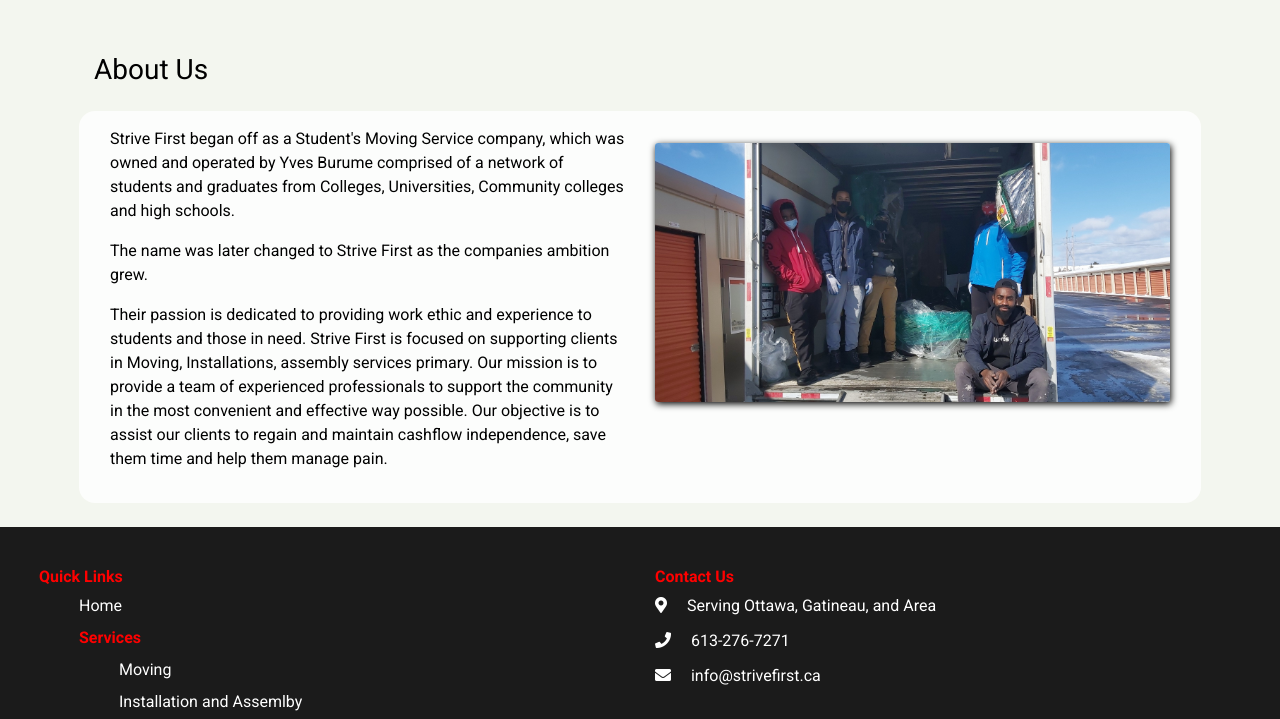
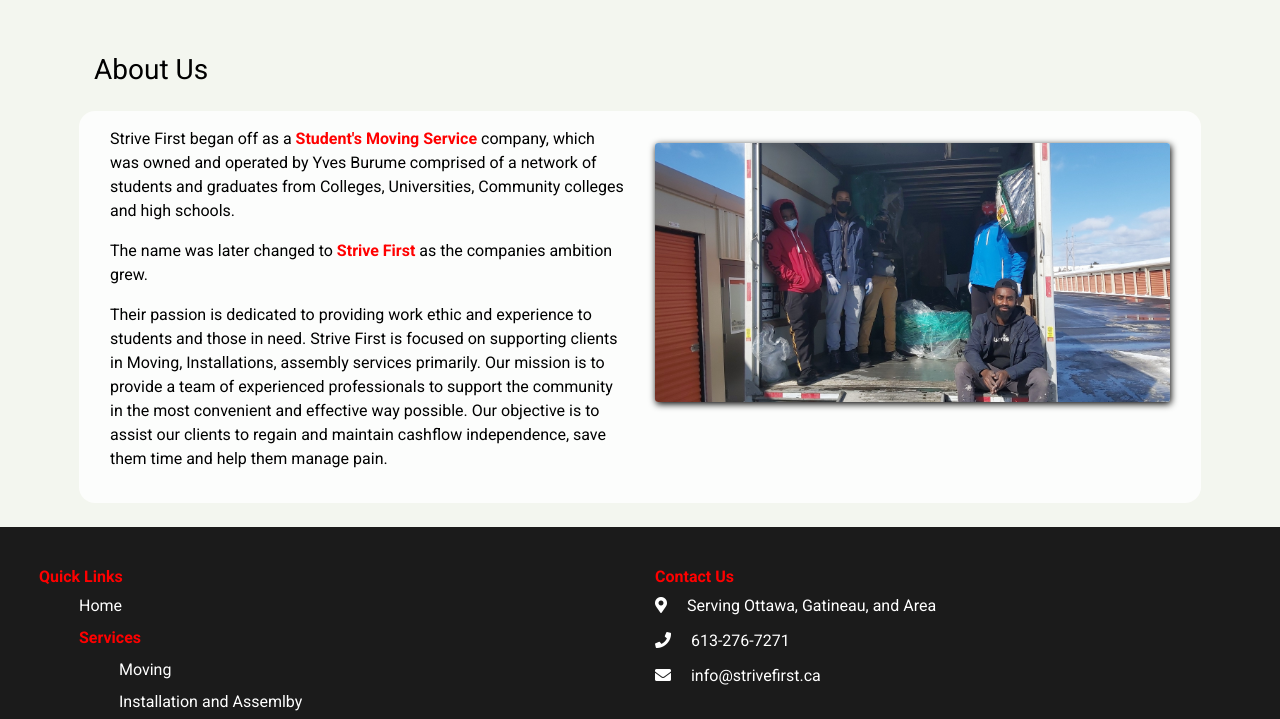
Before and after one commit to kimelizuniga/strivefirst, a plain HTML site: page about.html in a window 1280 px wide. Shown: the part 59-778 px from the top of the page. Drawn offline with nearby package versions, Linux system fonts and the light colour scheme.

Commit message:
Fix content

```diff
--- a/about.html
+++ b/about.html
@@ -70,13 +70,13 @@
         <div class="row whiteBackground">
             <div class="col-md-6">
                 <p>
-                    Strive First began off as a Student's Moving Service company, which was owned and operated by Yves Burume comprised of a network of  students and graduates from Colleges, Universities, Community colleges and high schools.
+                    Strive First began off as a <b class="colRed">Student's Moving Service</b> company, which was owned and operated by Yves Burume comprised of a network of  students and graduates from Colleges, Universities, Community colleges and high schools.
                 </p>
                 <p>
-                    The name was later changed to Strive First as the companies ambition grew.
+                    The name was later changed to <b class="colRed">Strive First</b> as the companies ambition grew.
                 </p>
                 <p>
-                    Their passion is dedicated to providing work ethic and experience to students and those in need. Strive First is focused on supporting clients in  Moving, Installations, assembly services primary. Our mission is to provide a team of experienced professionals to support the community in the most convenient and effective way possible.  Our objective is to assist our clients to regain and maintain cashflow independence, save them time and help them manage pain.
+                    Their passion is dedicated to providing work ethic and experience to students and those in need. Strive First is focused on supporting clients in  Moving, Installations, assembly services primarily. Our mission is to provide a team of experienced professionals to support the community in the most convenient and effective way possible.  Our objective is to assist our clients to regain and maintain cashflow independence, save them time and help them manage pain.
                 </p>
             </div>
             <div class="col-md-6">
--- a/assets/css/style.css
+++ b/assets/css/style.css
@@ -133,7 +133,7 @@
 }
 
 .servicesLeftMobile, .servicesRightMobile {
-    color: rgb(71, 69, 69);
+    color: rgb(177, 169, 169);
     position: absolute;
     margin-top: 8vw !important;
 }
```
Also changed, not shown: index.html (+1 -1 lines), vision.html (+1 -1 lines), assets/images/cover.png (added).
